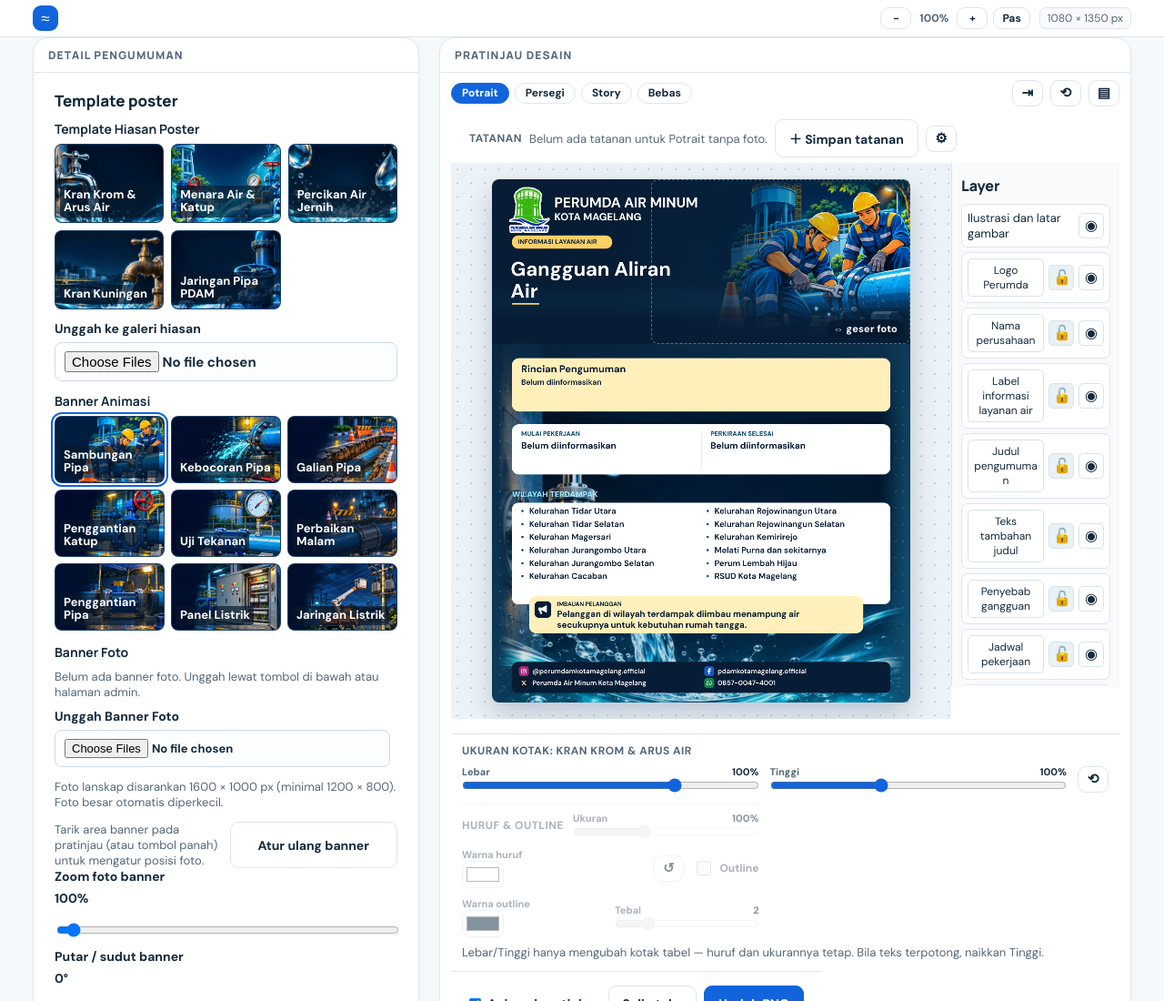
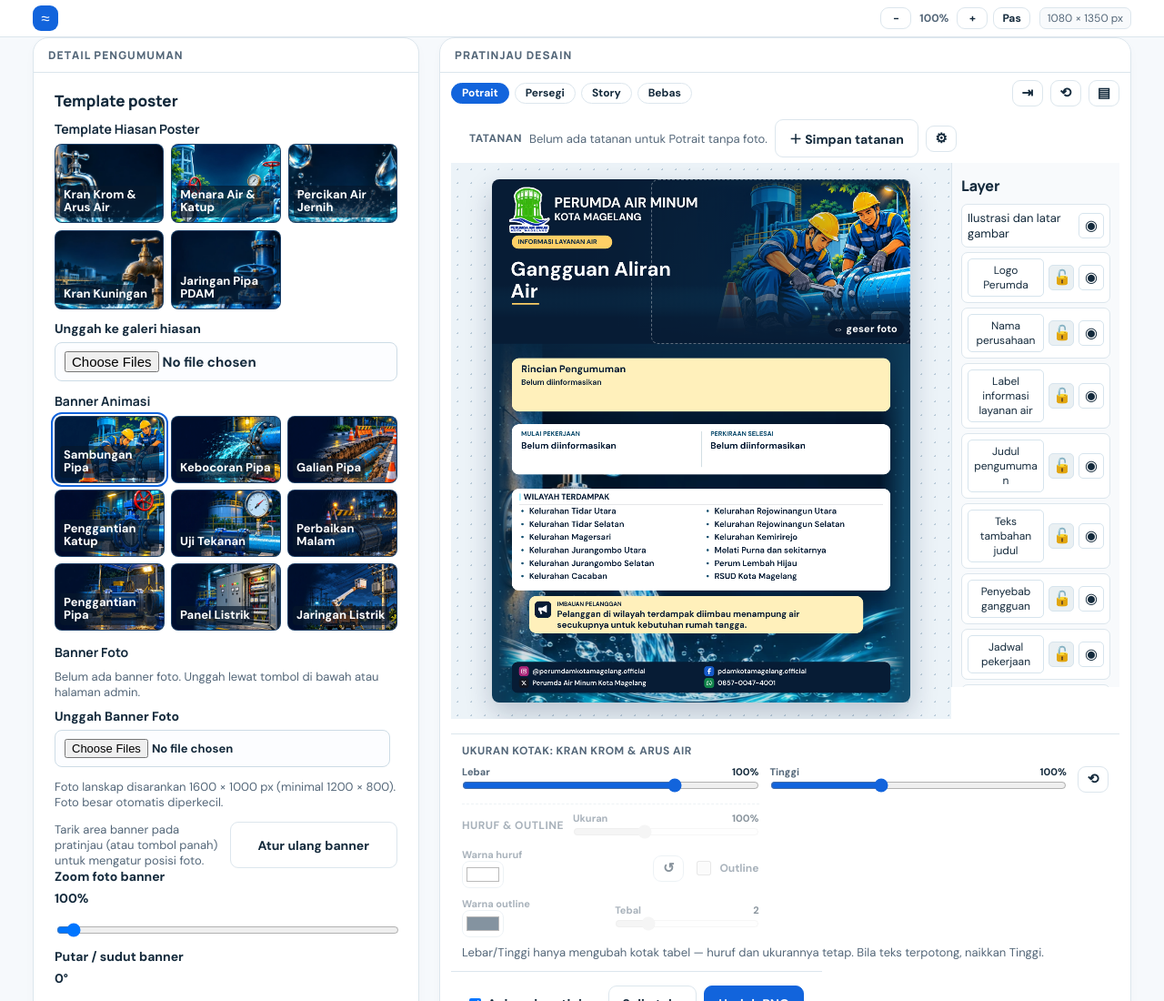
Before and after one commit to DanangBril404/pengumumanpdam, a plain HTML site: page index.html in a window 1280 px wide. Shown: the top 1100 px of the page at 91% size. Drawn offline with Linux system fonts and the light colour scheme; no server answers.

Commit message:
Judul WILAYAH TERDAMPAK masuk ke dalam tabel + opsi warna kotak per aset (tabel/bubble) dengan tinta otomatis

```diff
--- a/app.js
+++ b/app.js
@@ -42,7 +42,7 @@ let backsoundNama = ''
 let gayaAset = readStorage('kabar-air-gaya-aset', {}) || {}
 let gayaAktif = null
 const WARNA_OUTLINE_BAWAAN = '#0b2943'
-const gayaBawaan = { size: 100, color: '', outline: false, outlineColor: WARNA_OUTLINE_BAWAAN, outlineWidth: 2 }
+const gayaBawaan = { size: 100, color: '', bg: '', outline: false, outlineColor: WARNA_OUTLINE_BAWAAN, outlineWidth: 2 }
 
 function gayaUntuk(id) {
   const simpan = (id && gayaAset[id]) || {}
@@ -51,6 +51,27 @@ function gayaUntuk(id) {
 
 function simpanGayaAset() {
   storeLocal('kabar-air-gaya-aset', gayaAset)
+}
+
+/* Warna kotak/tabel per aset (kosong = warna bawaan desain). */
+function warnaKotak(bawaan) {
+  const bg = gayaAktif ? gayaUntuk(gayaAktif).bg : ''
+  return /^#[0-9a-f]{6}$/i.test(bg || '') ? bg : bawaan
+}
+
+/* Versi yang tidak bergantung konteks gambar (untuk blok di luar renderBlock). */
+function warnaKotakAset(id, bawaan) {
+  const bg = (gayaAset[id] && gayaAset[id].bg) || ''
+  return /^#[0-9a-f]{6}$/i.test(bg) ? bg : bawaan
+}
+
+/* Pilih tinta gelap/terang otomatis agar teks tetap terbaca di atas warna kotak. */
+function kontrasDi(warna, tinta) {
+  const hex = String(warna || '').replace('#', '')
+  if (hex.length !== 6) return tinta
+  const [r, g, b] = [0, 2, 4].map(i => parseInt(hex.slice(i, i + 2), 16) / 255)
+  const terang = 0.2126 * r + 0.7152 * g + 0.0722 * b
+  return terang < 0.55 ? '#ffffff' : tinta
 }
 
 /* Sekali jalan: buang outline bawaan lama pada Wilayah Terdampak. */
@@ -572,10 +593,11 @@ function drawSocial(index, handle, x, y, width) {
 }
 
 function drawPhoto(image, x, y, width, height, index) {
-  rounded(x, y, width, height, 22, '#e9f4fe')
+  const bg = warnaKotakAset('photos', '#e9f4fe')
+  rounded(x, y, width, height, 22, bg)
   if (!image) {
     ctx.textAlign = 'center'
-    label('Media pekerjaan ' + (index + 1), x + width / 2, y + height / 2 + 9, 28, '#294b6e')
+    label('Media pekerjaan ' + (index + 1), x + width / 2, y + height / 2 + 9, 28, kontrasDi(bg, '#294b6e'))
     ctx.textAlign = 'start'
     return
   }
@@ -620,8 +642,10 @@ function drawMediaBlock(f, index, x, y, width, height, repair) {
 }
 
 function drawAdvice(f, x, y, lines, fontSize, height, dark, width = 840, title = '') {
-  rounded(x, y, width, height, 22, '#fff0bb')
-  rounded(x + 18, y + 17, 53, 53, 13, dark)
+  const bg = warnaKotak('#fff0bb')
+  const tinta = kontrasDi(bg, dark)
+  rounded(x, y, width, height, 22, bg)
+  rounded(x + 18, y + 17, 53, 53, 13, tinta)
   ctx.save()
   ctx.translate(x + 26, y + 24)
   ctx.fillStyle = '#ffffff'
@@ -644,10 +668,10 @@ function drawAdvice(f, x, y, lines, fontSize, height, dark, width = 840, title =
   ctx.rect(x + 8, y + 6, width - 16, height - 12)
   ctx.clip()
   setFont('adviceTitle')
-  labelFit(title || 'IMBAUAN PELANGGAN', x + 90, y + 32, 19, dark, 800, width - 112)
+  labelFit(title || 'IMBAUAN PELANGGAN', x + 90, y + 32, 19, tinta, 800, width - 112)
   setFont('advice')
   const langkahImbauan = Math.round((fontSize + 7) * skalaHuruf('advice'))
-  lines.forEach((line, index) => label(line, x + 90, y + 67 + index * langkahImbauan, fontSize, dark, 700))
+  lines.forEach((line, index) => label(line, x + 90, y + 67 + index * langkahImbauan, fontSize, tinta, 700))
   ctx.restore()
 }
 
@@ -769,43 +793,63 @@ function barisWilayah(geo, lebar) {
 }
 
 function drawCauseBox(cause, note, x, y, w, dark, causeTitle = '', h = 172) {
-  rounded(x, y, w, h, 23, '#fff0bb')
+  const bg = warnaKotak('#fff0bb')
+  const tinta = kontrasDi(bg, dark)
+  rounded(x, y, w, h, 23, bg)
   setFont('note')
   ctx.save()
   ctx.beginPath()
   ctx.rect(x + 10, y + 8, w - 20, Math.max(10, h - 16))
   ctx.clip()
-  block(causeTitle || cause?.title || 'Rincian Pengumuman', x + 30, y + 46, w - 62, 1, 32, dark, 800)
-  block(note.replace(/\s+/g, ' ') || 'Belum diinformasikan', x + 30, y + 85, w - 62, 3, 25, dark, 600)
+  block(causeTitle || cause?.title || 'Rincian Pengumuman', x + 30, y + 46, w - 62, 1, 32, tinta, 800)
+  block(note.replace(/\s+/g, ' ') || 'Belum diinformasikan', x + 30, y + 85, w - 62, 3, 25, tinta, 600)
   ctx.restore()
 }
 
 function drawScheduleBox(f, x, y, w, dark, bright, h = 162) {
-  rounded(x, y, w, h, 23, '#ffffff')
+  const bg = warnaKotak('#ffffff')
+  const tinta = kontrasDi(bg, dark)
+  const judul = kontrasDi(bg, bright)
+  rounded(x, y, w, h, 23, bg)
   const mid = x + Math.round(w / 2)
-  ctx.fillStyle = '#d8e7f0'
+  ctx.fillStyle = judul
+  ctx.globalAlpha = .25
   ctx.fillRect(mid, y + 23, 2, Math.max(60, h - 47))
-  label('MULAI PEKERJAAN', x + 30, y + 37, 21, bright)
-  label('PERKIRAAN SELESAI', mid + 30, y + 37, 21, bright)
+  ctx.globalAlpha = 1
+  label('MULAI PEKERJAAN', x + 30, y + 37, 21, judul)
+  label('PERKIRAAN SELESAI', mid + 30, y + 37, 21, judul)
   const half = Math.round(w / 2) - 48
   ctx.save()
   ctx.beginPath()
   ctx.rect(x + 10, y + 8, w - 20, Math.max(10, h - 16))
   ctx.clip()
-  drawSchedule(f.startDate, f.startTime, x + 30, y, dark, bright, false, half)
-  drawSchedule(f.endDate, f.endTime, mid + 30, y, dark, bright, f.finishMode === 'until', half)
+  drawSchedule(f.startDate, f.startTime, x + 30, y, tinta, judul, false, half)
+  drawSchedule(f.endDate, f.endTime, mid + 30, y, tinta, judul, f.finishMode === 'until', half)
   ctx.restore()
 }
 
 function drawAreasBox(geo, x, y, w, accent, bright, dark, h = geo.areaHeight + 31, kolom = null) {
   const groups = kolom || { left: geo.left, right: geo.right, columns: geo.columns }
-  label('WILAYAH TERDAMPAK', x + 1, y + 27, 26, accent)
-  rounded(x, y + 45, w, h, 22, '#ffffff')
+  const bg = warnaKotak('#ffffff')
+  const tinta = kontrasDi(bg, dark)
+  /* Judul ikut di dalam tabel supaya selalu terbaca, apa pun latar banner-nya. */
+  rounded(x, y, w, h, 22, bg)
+  ctx.save()
+  ctx.fillStyle = accent
+  ctx.beginPath()
+  ctx.roundRect(x + 24, y + 15, 5, 24, 3)
+  ctx.fill()
+  ctx.restore()
+  label('WILAYAH TERDAMPAK', x + 38, y + 34, 26, tinta, 800)
+  ctx.fillStyle = tinta
+  ctx.globalAlpha = .16
+  ctx.fillRect(x + 24, y + 51, w - 48, 2)
+  ctx.globalAlpha = 1
   setFont('area')
   const columnX = groups.columns === 2 ? [x + 29, x + Math.round(w / 2) + 16] : [x + 29]
   ctx.save()
   ctx.beginPath()
-  ctx.rect(x + 8, y + 50, w - 16, Math.max(10, h - 12))
+  ctx.rect(x + 8, y + 54, w - 16, Math.max(10, h - 62))
   ctx.clip()
   for (const [index, group] of [groups.left, groups.right].entries()) {
     if (!columnX[index]) continue
@@ -814,7 +858,7 @@ function drawAreasBox(geo, x, y, w, accent, bright, dark, h = geo.areaHeight + 3
     for (const lines of group) {
       label('•', columnX[index], rowY, 27, bright)
       for (const line of lines) {
-        label(line, columnX[index] + Math.round(27 * sk), rowY, 27, dark, 600)
+        label(line, columnX[index] + Math.round(27 * sk), rowY, 27, tinta, 600)
         rowY += Math.round(34 * sk)
       }
       rowY += 8
@@ -1035,7 +1079,7 @@ function render() {
   const ukuranSosial = kotakBlok('socials', IW, footerHeight)
   renderBlock('socials', PAD, footerTop, ukuranSosial.w, ukuranSosial.h, () => {
     setFont()
-    rounded(PAD, footerTop, ukuranSosial.w, ukuranSosial.h, 19, dark)
+    rounded(PAD, footerTop, ukuranSosial.w, ukuranSosial.h, 19, warnaKotak(dark))
     for (const [index, account] of socials.entries()) {
       const x = index % 2 === 0 ? PAD + 23 : PAD + Math.round(ukuranSosial.w / 2) + 10
       const y = footerTop + (index < 2 ? 37 : 75)
@@ -1735,6 +1779,9 @@ const layerOutline = document.querySelector('#layer-outline')
 const layerOutlineColor = document.querySelector('#layer-outline-color')
 const layerOutlineWidth = document.querySelector('#layer-outline-width')
 const layerOutlineValue = document.querySelector('#layer-outline-value')
+const boxColorField = document.querySelector('#box-color-field')
+const layerBoxColor = document.querySelector('#layer-box-color')
+const resetBoxColor = document.querySelector('#reset-box-color')
 const fontTools = document.querySelector('#font-tools')
 
 /* Aset yang punya huruf: ukuran, warna, dan outline bisa diatur. */
@@ -1743,6 +1790,11 @@ const asetBerhuruf = new Set(['title', 'extra', 'agency', 'banner', 'cause', 'sc
 
 /* Aset yang punya kotak (kartu/tabel) sehingga lebar/tingginya bisa diatur. */
 const asetBerkotak = new Set(['cause', 'schedule', 'areas', 'advice', 'photos', 'socials'])
+/* Warna kotak bawaan desain, dipakai saat pengguna belum memilih warna. */
+const WARNA_KOTAK_BAWAAN = {
+  cause: '#fff0bb', advice: '#fff0bb', schedule: '#ffffff',
+  areas: '#ffffff', photos: '#e9f4fe', socials: '#082137'
+}
 const labelAset = { ...movableLabels, photos: 'Media dokumentasi' }
 
 function showDecorationStatus(message) {
@@ -1769,10 +1821,15 @@ function syncLayerSize() {
   layerWidthValue.textContent = lebar + '%'
   layerHeightValue.textContent = ukuran.h + '%'
   const bisaHuruf = !!nama && !terkunci && asetBerhuruf.has(id) && !hiasan
+  const bisaWarnaKotak = bisaHuruf && asetBerkotak.has(id)
   const gaya = gayaUntuk(id)
   fontTools.dataset.mati = bisaHuruf ? '0' : '1'
+  boxColorField.hidden = resetBoxColor.hidden = !bisaWarnaKotak
+  layerBoxColor.disabled = resetBoxColor.disabled = !bisaWarnaKotak
   layerFontSize.disabled = layerFontColor.disabled = resetFontColor.disabled = layerOutline.disabled =
     layerOutlineColor.disabled = layerOutlineWidth.disabled = !bisaHuruf
+  layerBoxColor.value = /^#[0-9a-f]{6}$/i.test(gaya.bg || '') ? gaya.bg : WARNA_KOTAK_BAWAAN[id] || '#ffffff'
+  layerBoxColor.title = gaya.bg ? 'Warna kotak: ' + gaya.bg : 'Warna kotak bawaan desain'
   layerFontSize.value = String(gaya.size)
   layerFontValue.textContent = gaya.size + '%'
   layerFontColor.value = /^#[0-9a-f]{6}$/i.test(gaya.color) ? gaya.color : '#ffffff'
@@ -2026,6 +2083,8 @@ layerFontSize.addEventListener('input', () => {
 })
 layerFontColor.addEventListener('input', () => ubahGayaHuruf({ color: layerFontColor.value }))
 resetFontColor.addEventListener('click', () => ubahGayaHuruf({ color: '' }))
+layerBoxColor.addEventListener('input', () => ubahGayaHuruf({ bg: layerBoxColor.value }))
+resetBoxColor.addEventListener('click', () => ubahGayaHuruf({ bg: '' }))
 layerOutline.addEventListener('change', () => ubahGayaHuruf({ outline: layerOutline.checked }))
 layerOutlineColor.addEventListener('input', () => ubahGayaHuruf({ outlineColor: layerOutlineColor.value }))
 layerOutlineWidth.addEventListener('input', () => {
```
Also changed, not shown: index.html (+2 -2 lines).
